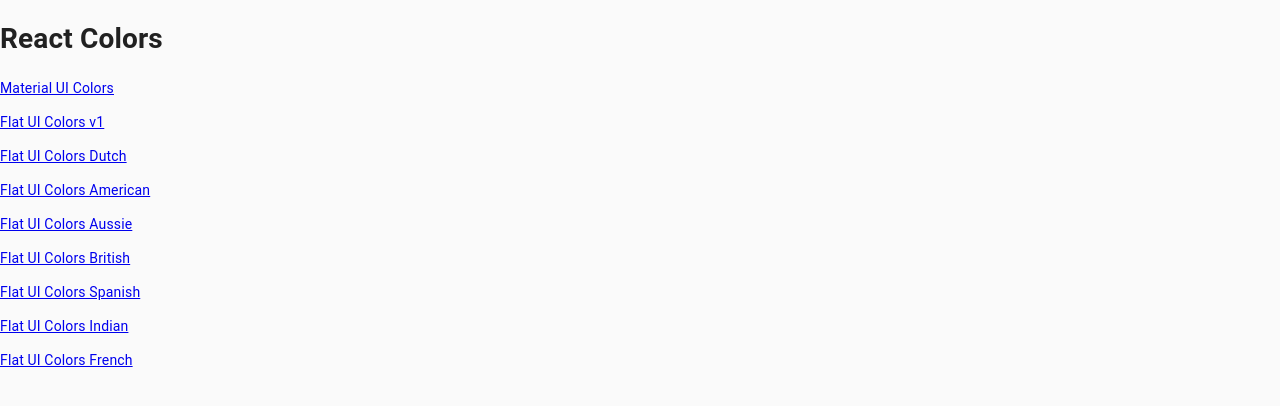
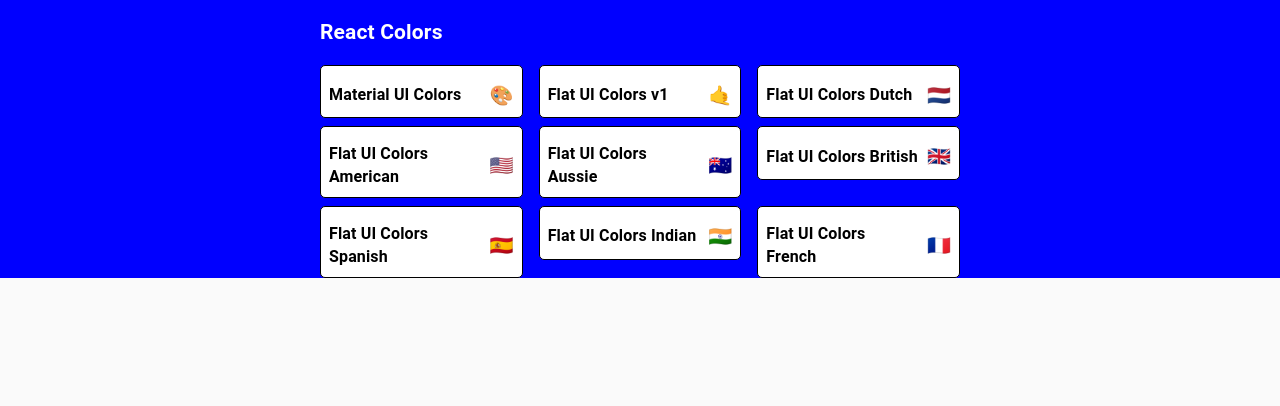
Before and after one commit to bubigrega/Color-Palette, a React (Create React App) app: page / in a window 1280 px wide. Shown: the top 406 px of the page. Built offline with nearby package versions, Linux system fonts and the light colour scheme.

Commit message:
added palette list and small palette

```diff
--- /dev/null
+++ b/src/App.css
@@ -0,0 +1,3 @@
+.Test {
+  justify-content: space-between;
+}
--- a/src/Navbar.js
+++ b/src/Navbar.js
@@ -8,9 +8,7 @@ import {
   Select,
   MenuItem,
   Snackbar,
-  IconButton,
-  Link as MULink,
-  Button
+  IconButton
 } from "@material-ui/core";
 import Close from "@material-ui/icons/Close";
 
--- /dev/null
+++ b/src/PaletteInfo.js
@@ -0,0 +1,50 @@
+import React from "react";
+import { makeStyles } from "@material-ui/core/styles";
+
+const useStyles = makeStyles({
+  root: {
+    backgroundColor: "white",
+    border: "1px solid black",
+    borderRadius: "5px",
+    position: "relative",
+    padding: "0.5rem",
+    overflow: "none",
+    "&:hover": {
+      cursor: "pointer"
+    }
+  },
+  colors: {
+    backgroundColor: "grey"
+  },
+  title: {
+    display: "flex",
+    alignItems: "center",
+    justifyContent: "space-between",
+    margin: "0",
+    color: "black",
+    position: "relative",
+    fontSize: "1rem",
+    marginTop: "0.5rem"
+  },
+  emoji: {
+    fontSize: "1.2rem",
+    marginLeft: "0.5rem"
+  }
+});
+
+function PaletteInfo(props) {
+  const { paletteName, emoji } = props;
+  const classes = useStyles();
+  return (
+    <div className={classes.root}>
+      <div className={classes.colors}></div>
+
+      <h5 className={classes.title}>
+        {paletteName}
+        <span className={classes.emoji}>{emoji}</span>
+      </h5>
+    </div>
+  );
+}
+
+export default PaletteInfo;
--- a/src/PaletteList.js
+++ b/src/PaletteList.js
@@ -1,20 +1,60 @@
-import React, { Component } from "react";
+import React from "react";
+import PaletteInfo from "./PaletteInfo";
+import { makeStyles } from "@material-ui/core/styles";
 import { Link } from "react-router-dom";
 
-class PaletteList extends Component {
-  render() {
-    return (
-      <div>
-        <h1>React Colors</h1>
-        {this.props.InitialPalettes.map(p => (
-          <p>
-            <Link exact to={`/palette/${p.id}`}>
-              {p.paletteName}
+const useStyles = makeStyles({
+  root: {
+    backgroundColor: "blue",
+    height: "100%",
+    display: "flex",
+    alignItems: "flex-start",
+    justifyContent: "center",
+    color: "white"
+  },
+  container: {
+    width: "50%",
+    display: "flex",
+    flexDirection: "column",
+    alignItems: "flex-start",
+    flexWrap: "wrap"
+  },
+  nav: {
+    width: "100%",
+    display: "flex",
+    justifyContent: "space-between"
+  },
+  palettes: {
+    boxSizing: "border-box",
+    width: "100%",
+    display: "grid",
+    gridTemplateColumns: "repeat(3, 1fr)",
+    gridRowGap: "0.5rem",
+    gridColumnGap: "1rem"
+  },
+  link: {
+    textDecoration: "none"
+  }
+});
+
+const PaletteList = props => {
+  const { root, container, nav, palettes, link } = useStyles();
+  const { InitialPalettes } = props;
+  return (
+    <div className={root}>
+      <div className={container}>
+        <nav className={nav}>
+          <h1>React Colors</h1>
+        </nav>
+        <div className={palettes}>
+          {InitialPalettes.map(p => (
+            <Link exact to={`/palette/${p.id}`} key={p.id} className={link}>
+              <PaletteInfo {...p} />
             </Link>
-          </p>
-        ))}
+          ))}
+        </div>
       </div>
-    );
-  }
-}
+    </div>
+  );
+};
 export default PaletteList;
```
Also changed, not shown: 1 other file (tests, documents, lock files or other folders).
